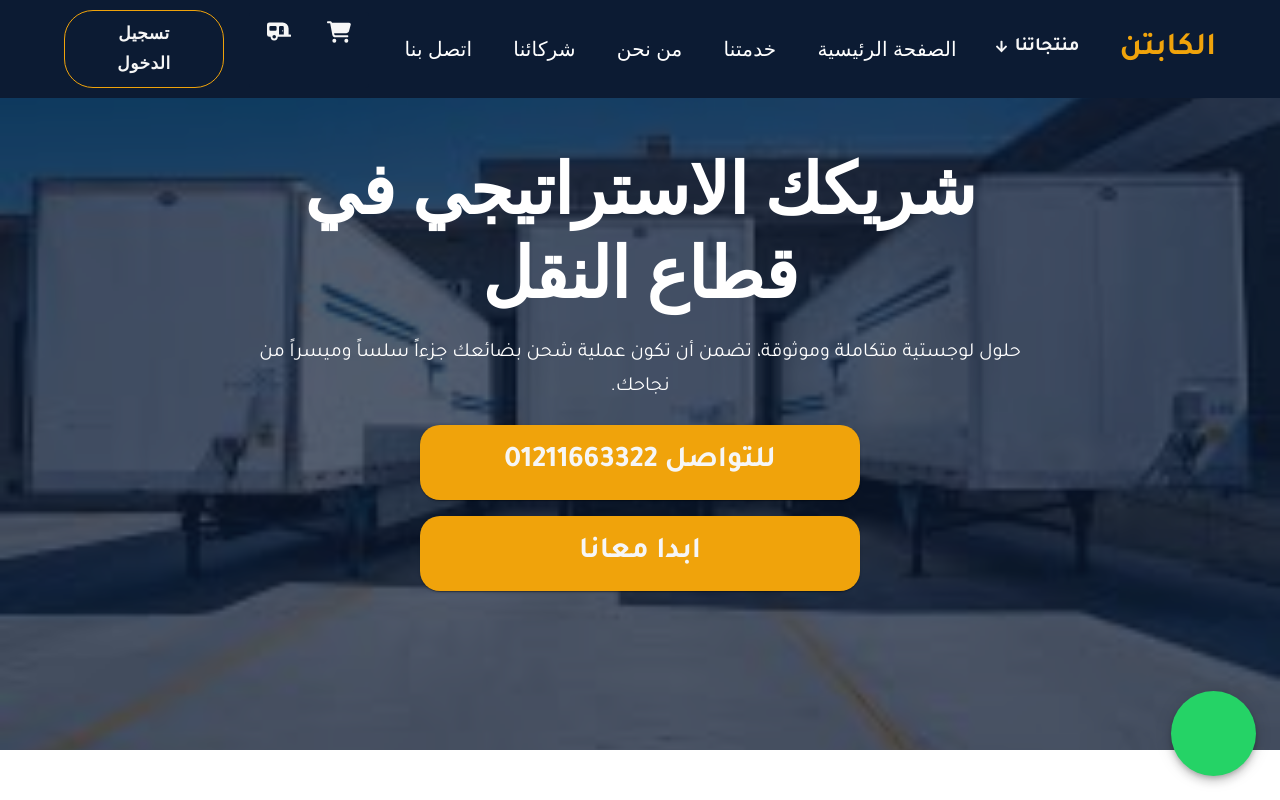
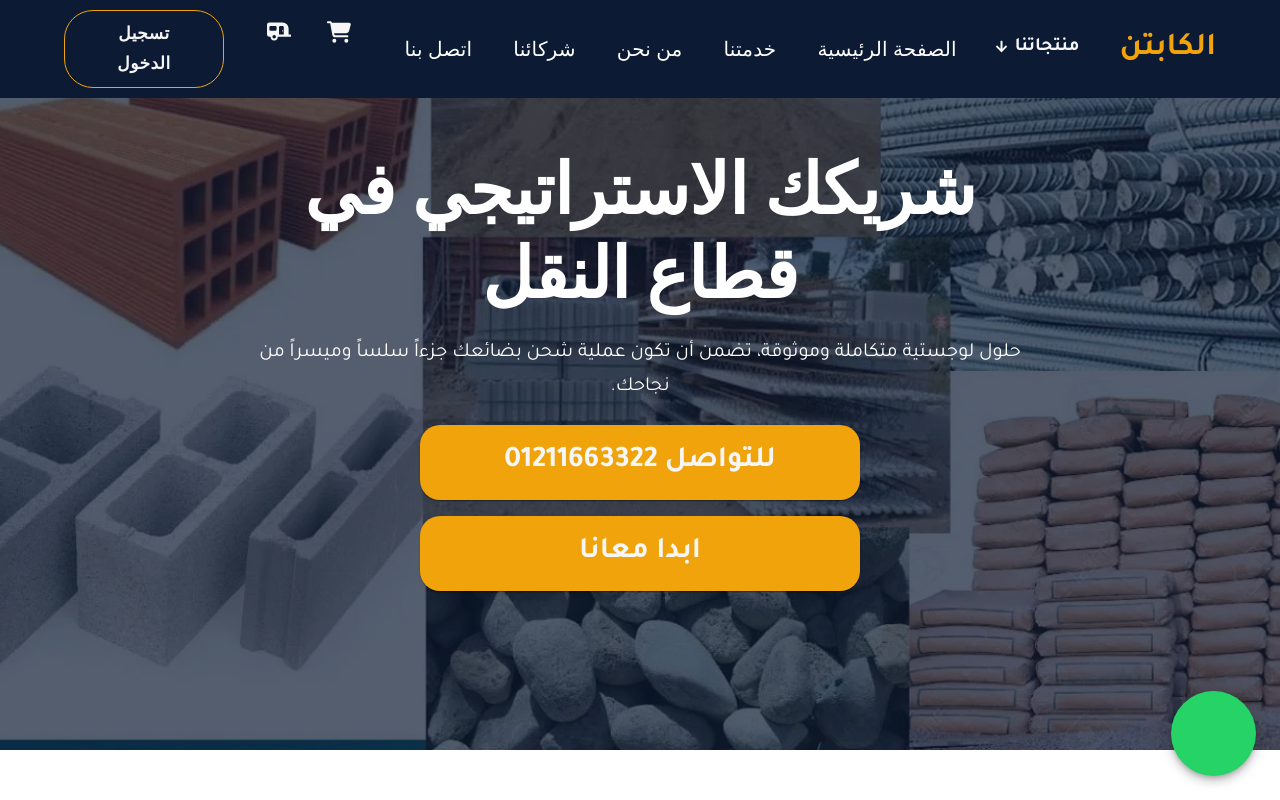
Before and after one commit to Hisham-M0hamed/El-Captain-frontend, a React (Vite) app: page / in a window 1280 px wide. Shown: the top 800 px of the page. Built offline with nearby package versions, Linux system fonts and the light colour scheme; some icons are missing.

Commit message:
update image

```diff
--- a/src/pages/Home/Hero.jsx
+++ b/src/pages/Home/Hero.jsx
@@ -22,7 +22,7 @@ const Hero = () => {
           width: "100%",
           height: "750px",
         }}
-        src="../../../public/images/hero.jpg"
+        src="../../../public/images/bulid.webp"
       />
       <div className="overlay"></div>
       <Container>
```
